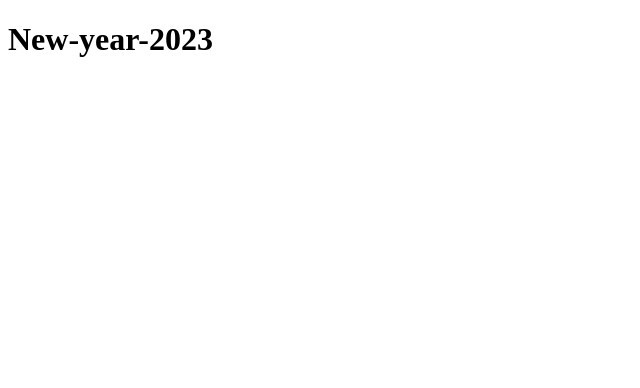
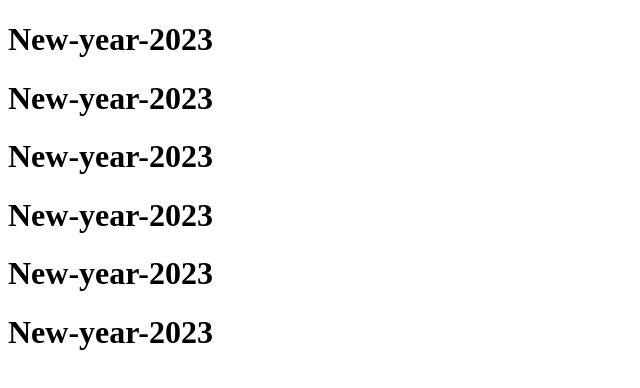
Before and after one commit to JobaerAbdi/new-year-2023, a plain HTML site: page index.html in a window 1280 px wide. Shown: the whole page, without its empty margins (0-640 px from the left). Drawn offline with Linux system fonts and the light colour scheme.

Commit message:
Second commit

```diff
--- a/index.html
+++ b/index.html
@@ -8,5 +8,10 @@
 </head>
 <body>
     <h1>New-year-2023</h1>
+    <h1>New-year-2023</h1>
+    <h1>New-year-2023</h1>
+    <h1>New-year-2023</h1>
+    <h1>New-year-2023</h1>
+    <h1>New-year-2023</h1>
 </body>
 </html>
```
